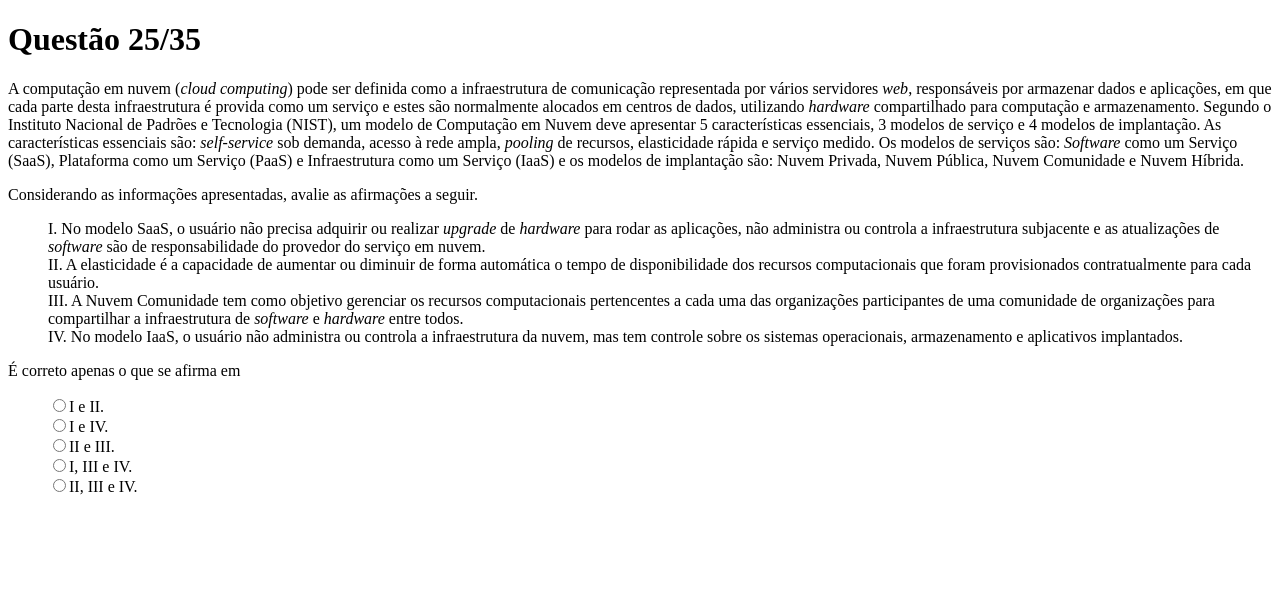
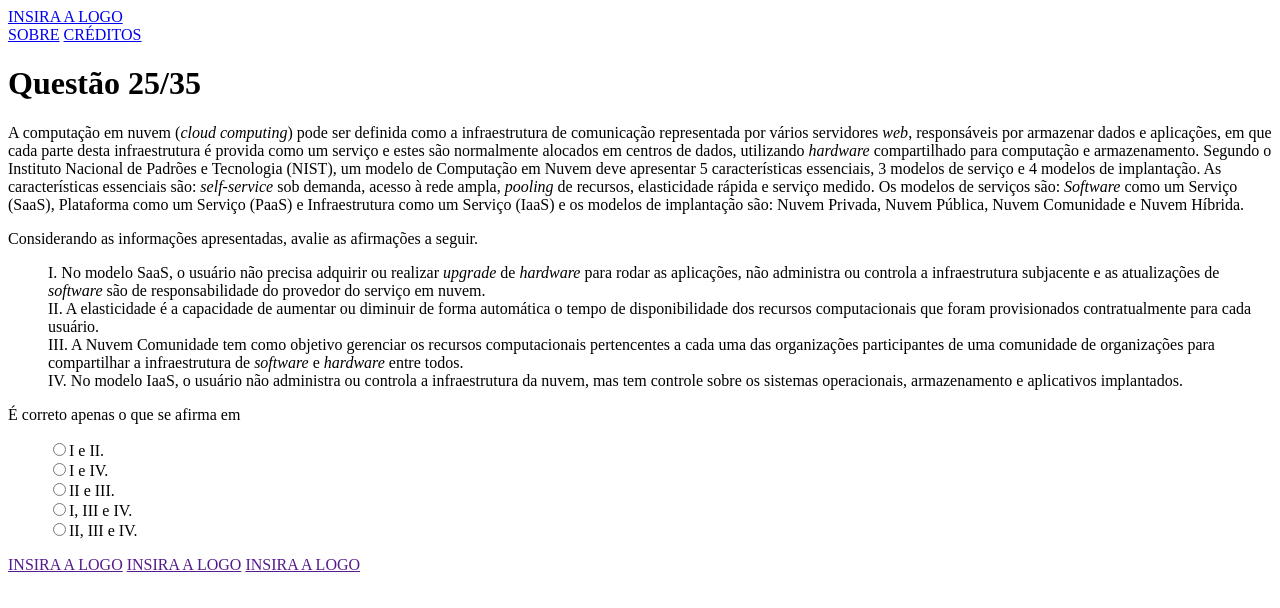
Before and after one commit to kevin-ribeiro/pmi-enad2021, a plain HTML site: page questoes/q25.html in a window 1280 px wide. Drawn offline with Linux system fonts and the light colour scheme.

Commit message:
Update q25.html

```diff
--- a/questoes/q25.html
+++ b/questoes/q25.html
@@ -6,6 +6,16 @@
     <title>ENADE 2021</title>
 </head>
 <body>
+
+    <header>
+        <a href="#">INSIRA A LOGO</a>
+
+        <nav class="about_credits">
+          <a href="#">SOBRE</a>
+          <a href="#">CRÉDITOS</a>
+        </nav>
+    </header>
+
     <main>
         <h1>Questão 25/35</h1>
 
@@ -28,5 +38,11 @@
         </ul>
     </main>
 
+    <footer>
+        <a href="">INSIRA A LOGO</a>
+        <a href="">INSIRA A LOGO</a>
+        <a href="">INSIRA A LOGO</a>
+    </footer>
+
 </body>
 </html>
```
